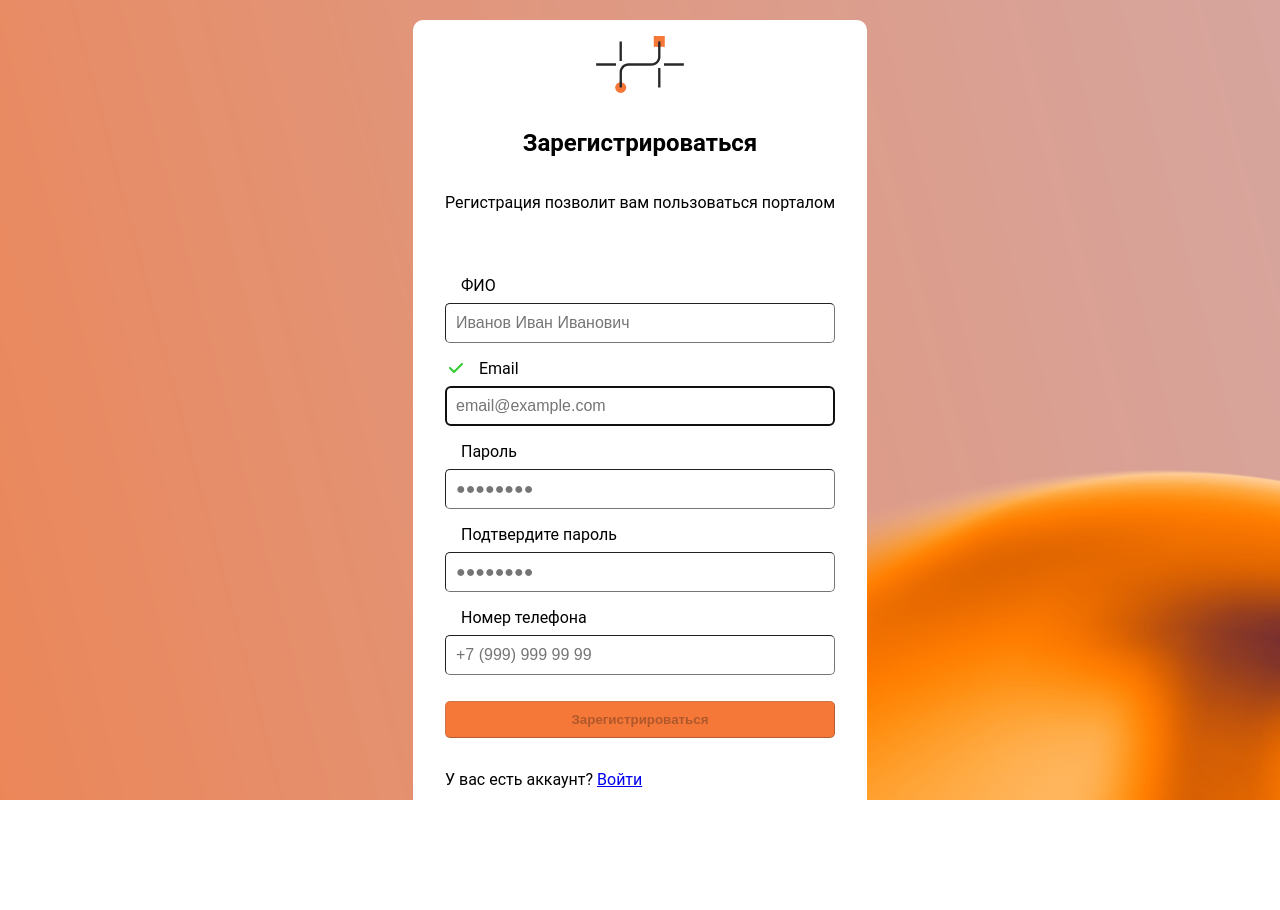
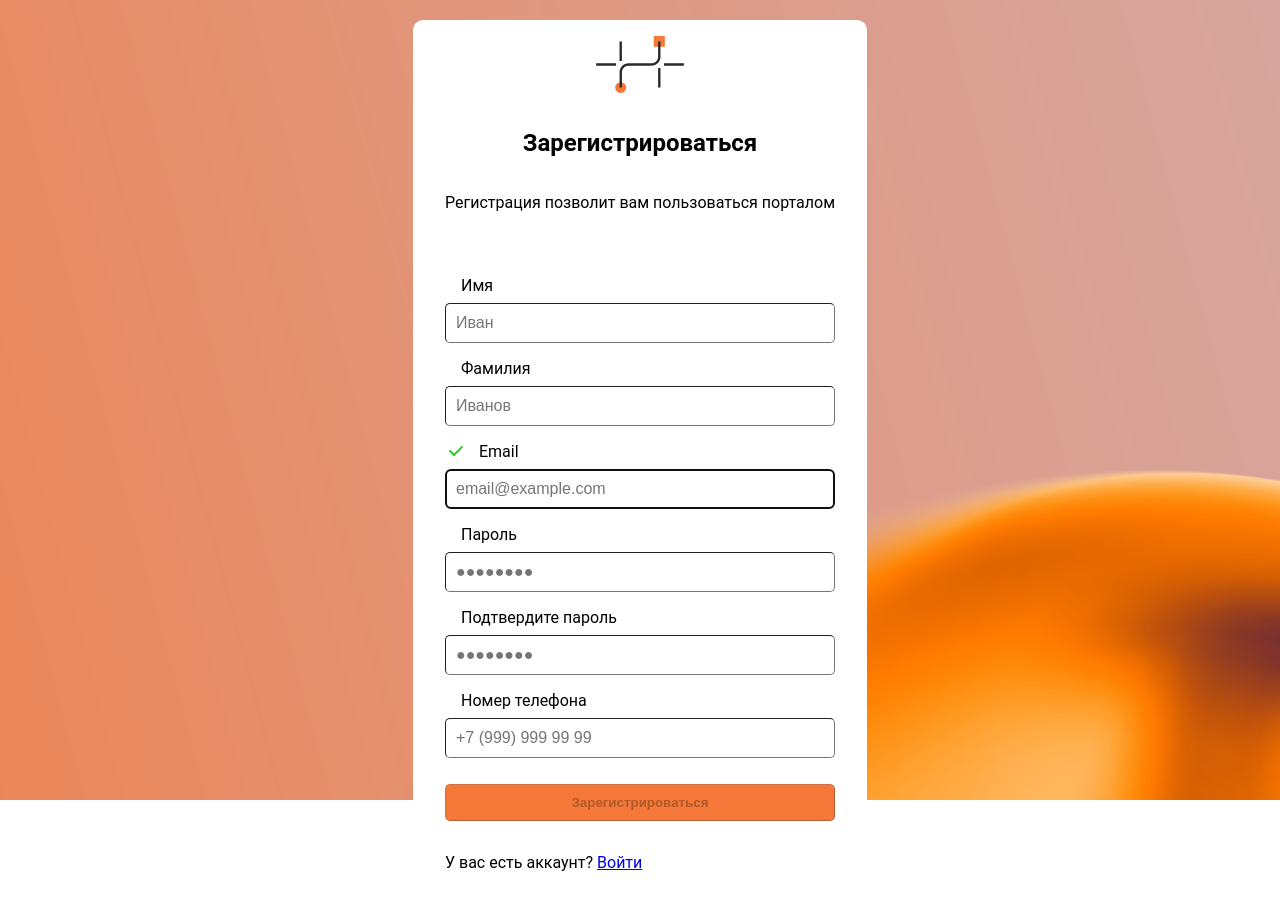
Before and after one commit to dinosavr17/vse-v-pluse, a React app: page / in a window 1280 px wide. Shown: the top 910 px of the page. Before the commit the page ends 837 px from the top, so only its background shows below. Built offline with nearby package versions, Linux system fonts and the light colour scheme; the HTML template or start-up script is replaced by a standard one.

Commit message:
Validation fixes

```diff
--- a/package.json
+++ b/package.json
@@ -13,6 +13,7 @@
     "start": "webpack serve --hot --mode development",
     "build": "webpack --config webpack.dev.config.js"
   },
+  "proxy": "http://localhost:8081",
   "dependencies": {
     "@emotion/react": "^11.10.5",
     "@emotion/styled": "^11.10.5",
--- a/src/components/RegisterPage/Register.js
+++ b/src/components/RegisterPage/Register.js
@@ -5,12 +5,15 @@ import axios from "../../api/axios";
 import './register.css';
 import Logotype from "../../images/Logotype.svg"
 const USER_REGEX = /^([\w-\.]+@([\w-]+\.)+[\w-]{2,4})?$/;
+const NAME_REGEX = /^[а-яА-ЯёЁa\s\-]{3,20}$/;
 const PWD_REGEX = /^(?=.*[a-z])(?=.*[A-Z])(?=.*[0-9]).{8,24}$/;
 const REGISTER_URL = '/register';
 
 export const Register = () => {
     const userRef = useRef();
     const errRef = useRef();
+    const nameRef = useRef();
+    const surnameRef = useRef();
 
     const [email, setEmail] = useState('');
     const [validName, setValidName] = useState(false);
@@ -20,9 +23,21 @@ export const Register = () => {
     const [validPwd, setValidPwd] = useState(false);
     const [pwdFocus, setPwdFocus] = useState(false);
 
+    const [firstName, setFirstName] = useState('');
+    const [validPersonalName, setValidPersonalName] = useState(false);
+    const [nameFocus, setNameFocus] = useState(false);
+
+    const [lastName, setLastName] = useState('');
+    const [validSurname, setValidSurname] = useState(false);
+    const [surnameFocus, setSurnameFocus] = useState(false);
+
     const [matchPwd, setMatchPwd] = useState('');
     const [validMatch, setValidMatch] = useState(false);
     const [matchFocus, setMatchFocus] = useState(false);
+
+    const [phoneNumber, setPhoneNumber] = useState('');
+    const [validPhone, setValidPhone] = useState(false);
+    const [phoneFocus, setPhoneFocus] = useState(false);
 
     const [errMsg, setErrMsg] = useState('');
     const [success, setSuccess] = useState(false);
@@ -34,7 +49,12 @@ export const Register = () => {
     useEffect(() => {
         setValidName(USER_REGEX.test(email));
     }, [email])
-
+    useEffect(() => {
+        setValidPersonalName(NAME_REGEX.test(firstName));
+    }, [firstName])
+    useEffect(() => {
+        setValidSurname(NAME_REGEX.test(lastName));
+    }, [lastName])
     useEffect(() => {
         setValidPwd(PWD_REGEX.test(password));
         setValidMatch(password === matchPwd);
@@ -55,10 +75,10 @@ export const Register = () => {
         }
         try {
             const response = await axios.post(REGISTER_URL,
-                JSON.stringify({ email, password }),
+                JSON.stringify({ email, password, phoneNumber, firstName, lastName }),
                 {
-                    headers: { 'Content-Type': 'application/json', 'Access-Control-Allow-Origin': 'http://localhost:3000' },
-                    withCredentials: true
+                    headers: { 'Content-Type': 'application/json', 'Access-Control-Allow-Origin': '*' },
+                    withCredentials: true,
                 }
             );
             console.log(response?.data);
@@ -70,6 +90,9 @@ export const Register = () => {
             setEmail('');
             setPassword('');
             setMatchPwd('');
+            setFirstName('');
+            setLastName('');
+            setPhoneNumber('');
         } catch (err) {
             if (!err?.response) {
                 setErrMsg('Нет соединения с серверов');
@@ -104,34 +127,60 @@ export const Register = () => {
                         <p ref={errRef} className={errMsg ? "errmsg" : "offscreen"} aria-live="assertive">{errMsg}</p>
                     <div className="card register_inner_card">
                         <form className="register_form" onSubmit={handleSubmit}>
-                            <label htmlFor="password">
-                                <FontAwesomeIcon icon={faCheck} className={validPwd ? "valid" : "hide"} />
-                                <FontAwesomeIcon icon={faTimes} className={validPwd || !password ? "hide" : "invalid"} />
-                                <span>ФИО</span>
+                            <label htmlFor="name">
+                                <FontAwesomeIcon icon={faCheck} className={validPersonalName? "valid" : "hide"} />
+                                <FontAwesomeIcon icon={faTimes} className={validPersonalName || !firstName ? "hide" : "invalid"} />
+                                <span>Имя</span>
+                            </label>
+                            <input className="register_input capitalize"
+                                   type="text"
+                                   id="name"
+                                   placeholder="Иван"
+                                onChange={(e) => setFirstName(e.target.value)}
+                                value={firstName}
+                                required
+                                ref={nameRef}
+                                aria-invalid={validPersonalName ? "false" : "true"}
+                                aria-describedby="nameNote"
+                                onFocus={() => setNameFocus(true)}
+                                onBlur={() => setNameFocus(false)}
+                            />
+                            <p id="nameNote" className={nameFocus && firstName && !validPersonalName ? "instructions" : "offscreen"}>
+                                <FontAwesomeIcon icon={faInfoCircle} />
+                                 Имя должно быть валидным
+                            </p>
+                            <label htmlFor="surname">
+                                <FontAwesomeIcon icon={faCheck} className={validSurname ? "valid" : "hide"} />
+                                <FontAwesomeIcon icon={faTimes} className={validSurname || !lastName ? "hide" : "invalid"} />
+                                <span>Фамилия</span>
                             </label>
                             <input className="register_input"
                                    type="text"
-                                   id="personal_info"
-                                   placeholder="Иванов Иван Иванович"
-                                // onChange={(e) => setPassword(e.target.value)}
-                                // value={password}
-                                // required
-                                // aria-invalid={validPwd ? "false" : "true"}
-                                // aria-describedby="pwdnote"
-                                // onFocus={() => setPwdFocus(true)}
-                                // onBlur={() => setPwdFocus(false)}
+                                   id="surname"
+                                   placeholder="Иванов"
+                                onChange={(e) => setLastName(e.target.value)}
+                                value={lastName}
+                                required
+                                ref={surnameRef}
+                                aria-invalid={validSurname ? "false" : "true"}
+                                aria-describedby="surnameNote"
+                                onFocus={() => setSurnameFocus(true)}
+                                onBlur={() => setSurnameFocus(false)}
                             />
-                            <label htmlFor="username">
+                            <p id="surnameNote" className={surnameFocus && lastName && !validSurname ? "instructions" : "offscreen"}>
+                                <FontAwesomeIcon icon={faInfoCircle} />
+                                Фамилия должна быть валидной
+                            </p>
+                            <label htmlFor="email">
                                 <FontAwesomeIcon icon={faCheck} className={validName ? "valid" : "hide"}/>
                                 <FontAwesomeIcon icon={faTimes} className={validName || !email ? "hide" : "invalid"} />
                                 <span>Email</span>
                             </label>
                             <input className="register_input"
                                    type="text"
-                                   id="username"
+                                   id="email"
                                    placeholder="email@example.com"
                                    ref={userRef}
-                                   autoComplete="off"
                                    onChange={(e) => setEmail(e.target.value)}
                                    value={email}
                                    required
@@ -199,11 +248,15 @@ export const Register = () => {
                             </label>
                             <input className="register_input"
                                    type="tel"
-                                   id="phone_number"
+                                   id="phone"
                                    placeholder="+7 (999) 999 99 99"
-                                   // onChange={(e) => setMatchPwd(e.target.value)}
+                                   onChange={(e) => setPhoneNumber(e.target.value)}
                                    required
-                                   aria-describedby="confirmnote"
+                                   aria-describedby="phoneNote"
+                                   value={phoneNumber}
+                                   aria-invalid={validPhone ? "false" : "true"}
+                                   onFocus={() => setPhoneFocus(true)}
+                                   onBlur={() => setPhoneFocus(false)}
                             />
 
                             <button className="register_btn" disabled={!validName || !validPwd || !validMatch ? true : false}>Зарегистрироваться</button>
```
